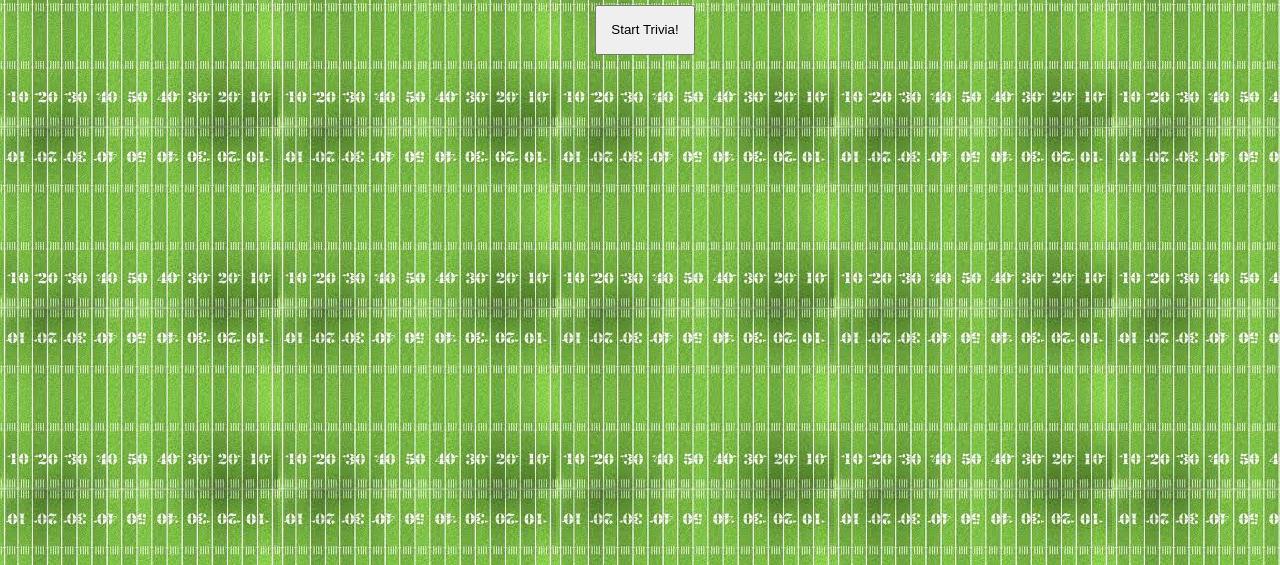
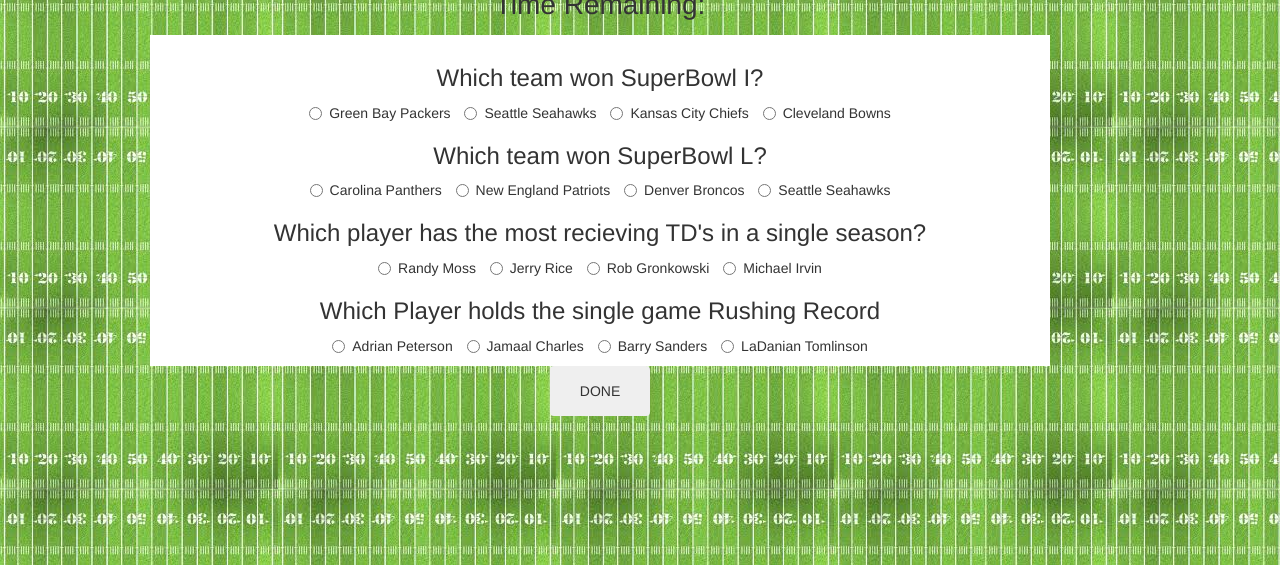
Before and after one commit to jbarrientos0730/TriviaGame, a plain HTML site: page index.html in a window 1280 px wide. Shown: the part 235-800 px from the top of the page. Drawn offline with nearby package versions, Linux system fonts and the light colour scheme.

Commit message:
Wroking on JS

```diff
--- a/assets/css/style.css
+++ b/assets/css/style.css
@@ -9,8 +9,8 @@
 }
 
 header{
-    margin: 10px;
-    display: inline;
+    margin: auto;
+    width: 900px;
 }
 
 h1{
@@ -29,4 +29,13 @@
     width: 100px;
     height: 50px;
     text-align: center;
+    padding: 20px;
+    margin-bottom: 20px;
 }
+
+.questions{
+    background: white;
+    padding: 10px;
+    margin: auto;
+    width: 900px;
+}
--- a/assets/javascript/app.js
+++ b/assets/javascript/app.js
@@ -1,3 +1,20 @@
-window.onload = function() {
-$("#triviaStart").on("click", console.log("Trivia has started"));
-};
+$(document).ready(function() {
+    var time = 30;
+    var intervalId;
+    var correct = 0;
+    var incorrect = 0;
+    var unanswered = 0;
+
+    function run() {
+        intervalId = setInterval(decrement, 1000);
+    }
+
+    $(window).on("load", hide);
+
+    $("#triviaStart"),on("click", function() {
+        $(this).hide();
+        show();
+        run();
+    });
+
+}
--- a/index.html
+++ b/index.html
@@ -6,6 +6,7 @@
     <title>NFL Trivia</title>
     <meta name="viewport" content="width=device-width, initial-scale=1">
     <link rel="stylesheet" type="text/css" media="screen" href="assets/css/style.css" />
+    <link rel="stylesheet" href="https://maxcdn.bootstrapcdn.com/bootstrap/3.3.7/css/bootstrap.min.css" integrity="sha384-BVYiiSIFeK1dGmJRAkycuHAHRg32OmUcww7on3RYdg4Va+PmSTsz/K68vbdEjh4u" crossorigin="anonymous">
     <script type="text/javascript" src="https://cdnjs.cloudflare.com/ajax/libs/jquery/3.2.1/jquery.min.js"></script>
     <script src="assets/javascript/app.js"></script>
 </head>
@@ -17,7 +18,76 @@
     </header>
 
     <content>
-        <button id="triviaStart">Start Trivia!</button>
+        <button type="button" class="btn" id="triviaStart">Start Trivia!</button>
+        <p id="time" style="font-size:2em;">Time Remaining:<span id="timer"></span></p>
     </content>
+
+    <div class="questions">
+        <h3>Which team won SuperBowl I?</h3>
+        <form class="question">
+            <label class="radio-inline">
+                    <input type="radio" name="optradio" class="optradio" value="correct">Green Bay Packers
+            </label>
+                <label class="radio-inline">
+                    <input type="radio" name="optradio" class="optradio" value="wrong">Seattle Seahawks
+                </label>
+            <label class="radio-inline">
+                    <input type="radio" name="optradio" class="optradio" value="wrong">Kansas City Chiefs
+            </label>
+            <label class="radio-inline">
+                    <input type="radio" name="optradio" class="optradio" value="wrong">Cleveland Bowns
+            </label>
+        </form>
+        <h3>Which team won SuperBowl L?</h3>
+        <form class="question">
+            <label class="radio-inline">
+                    <input type="radio" name="optradio" class="optradio" value="wrong">Carolina Panthers
+            </label>
+                <label class="radio-inline">
+                    <input type="radio" name="optradio" class="optradio" value="wrong">New England Patriots
+                </label>
+            <label class="radio-inline">
+                    <input type="radio" name="optradio" class="optradio" value="correct">Denver Broncos
+            </label>
+            <label class="radio-inline">
+                    <input type="radio" name="optradio" class="optradio" value="wrong">Seattle Seahawks
+            </label>
+        </form>
+        <h3>Which player has the most recieving TD's in a single season?</h3>
+        <form class="question">
+            <label class="radio-inline">
+                    <input type="radio" name="optradio" class="optradio" value="correct">Randy Moss
+            </label>
+                <label class="radio-inline">
+                    <input type="radio" name="optradio" class="optradio" value="wrong">Jerry Rice
+                </label>
+            <label class="radio-inline">
+                    <input type="radio" name="optradio" class="optradio" value="wrong">Rob Gronkowski
+            </label>
+            <label class="radio-inline">
+                    <input type="radio" name="optradio" class="optradio" value="wrong">Michael Irvin
+            </label>
+        </form>
+        <h3>Which Player holds the single game Rushing Record</h3>
+        <form class="question">
+            <label class="radio-inline">
+                    <input type="radio" name="optradio" class="optradio" value="correct">Adrian Peterson
+            </label>
+                <label class="radio-inline">
+                    <input type="radio" name="optradio" class="optradio" value="wrong">Jamaal Charles
+                </label>
+            <label class="radio-inline">
+                    <input type="radio" name="optradio" class="optradio" value="wrong">Barry Sanders
+            </label>
+            <label class="radio-inline">
+                    <input type="radio" name="optradio" class="optradio" value="wrong">LaDanian Tomlinson
+            </label>
+        </form>
+    </div>
+    <div class="row">
+        <div class="col-lg-4 col-lg-offset-4">
+            <button type="button" class="btn btn-light" id="done">DONE</button>
+        </div>
+    </div>
 </body>
 </html>
```
